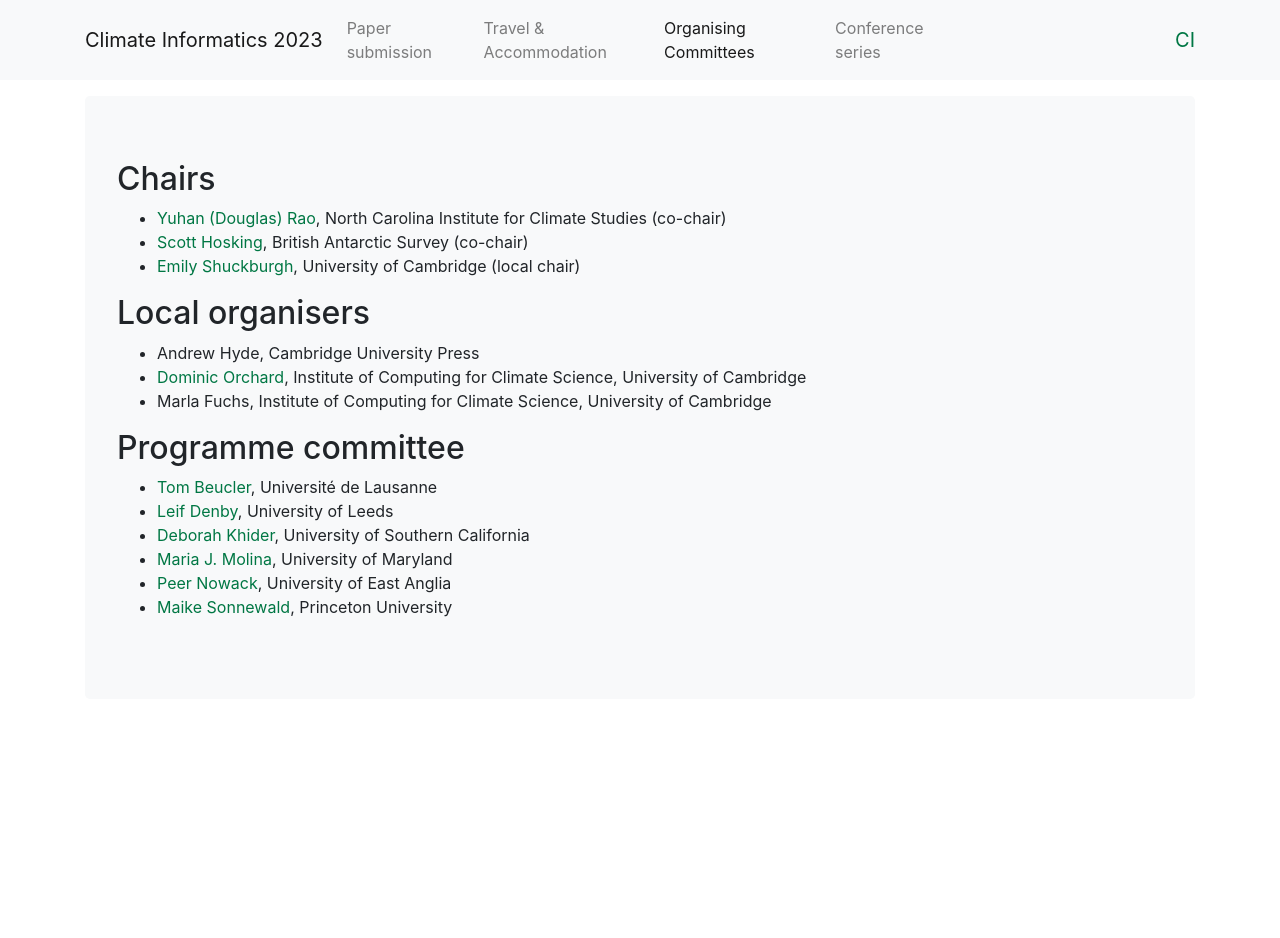
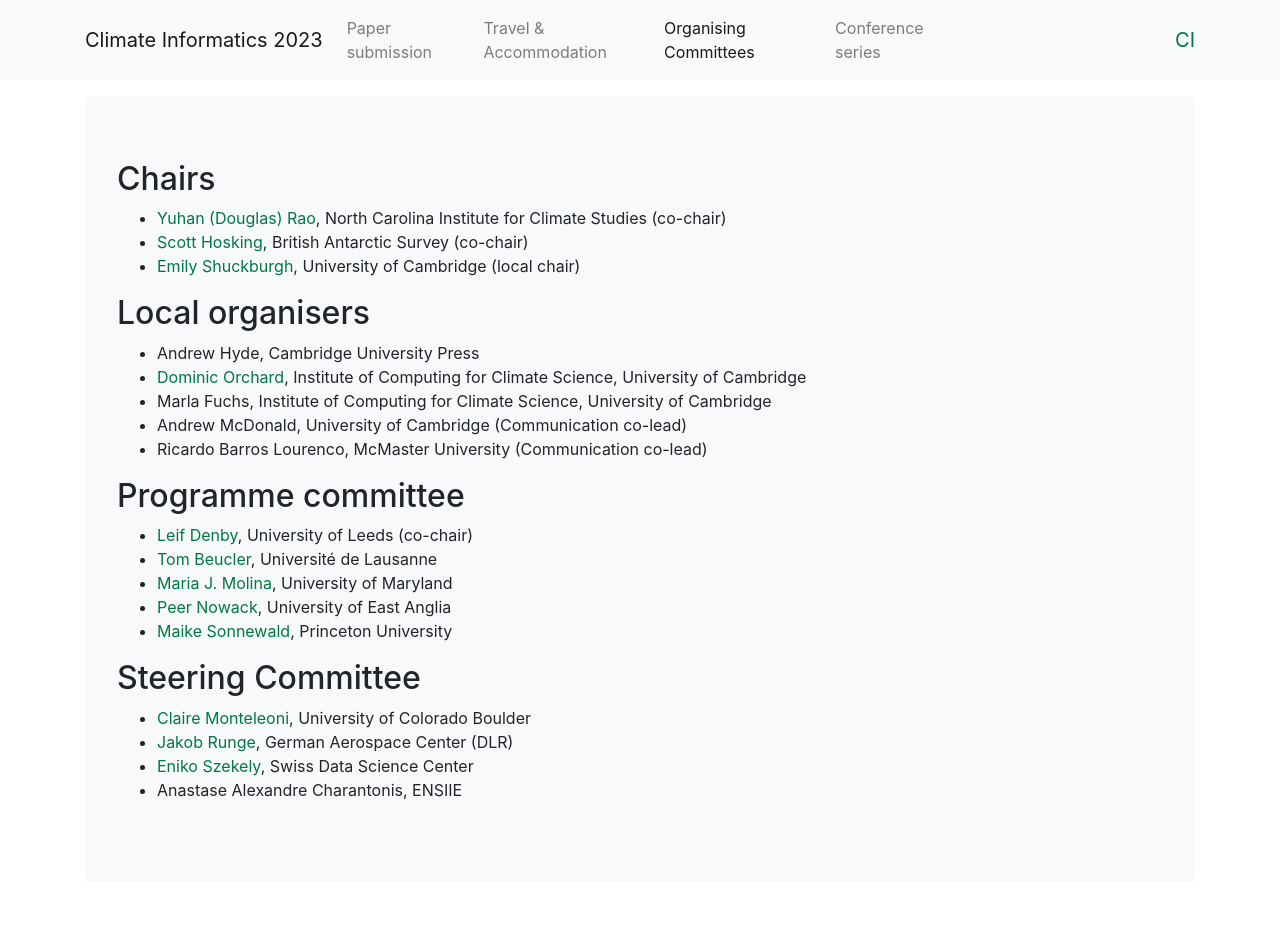
Before and after one commit to DigitaleGesellschaft/jekyll-theme-conference, a Jekyll site: the page built from committee.md, in a window 1280 px wide. Built offline with Jekyll 4.4.1, drawn with Linux system fonts in a browser that asks for light colours; before the commit the page ends 900 px from its top, so only the background shows below that.

Commit message:
Update committee members
Added steering committee members and communication co-leads

```diff
--- a/committee.md
+++ b/committee.md
@@ -13,12 +13,19 @@ title: "CI2023: Organising committee"
 - Andrew Hyde, Cambridge University Press
 - [Dominic Orchard](https://dorchard.github.io/), Institute of Computing for Climate Science, University of Cambridge
 - Marla Fuchs, Institute of Computing for Climate Science, University of Cambridge
+- Andrew McDonald, University of Cambridge (Communication co-lead)
+- Ricardo Barros Lourenco, McMaster University (Communication co-lead)
 
 ## Programme committee
 
+- [Leif Denby](https://leif.denby.eu/), University of Leeds (co-chair)
 - [Tom Beucler](https://wp.unil.ch/dawn/), Université de Lausanne
-- [Leif Denby](https://leif.denby.eu/), University of Leeds
-- [Deborah Khider](https://earth.usc.edu/~khider/), University of Southern California
 - [Maria J. Molina](https://mariajmolina.github.io/), University of Maryland
 - [Peer Nowack](https://research-portal.uea.ac.uk/en/persons/peer-nowack), University of East Anglia
 - [Maike Sonnewald](https://msonnewald.com/), Princeton University
+
+## Steering Committee
+- [Claire Monteleoni](), University of Colorado Boulder
+- [Jakob Runge](https://climateinformaticslab.com/about/), German Aerospace Center (DLR)
+- [Eniko Szekely](https://eszekely.github.io/), Swiss Data Science Center
+- Anastase Alexandre Charantonis, ENSIIE
```
